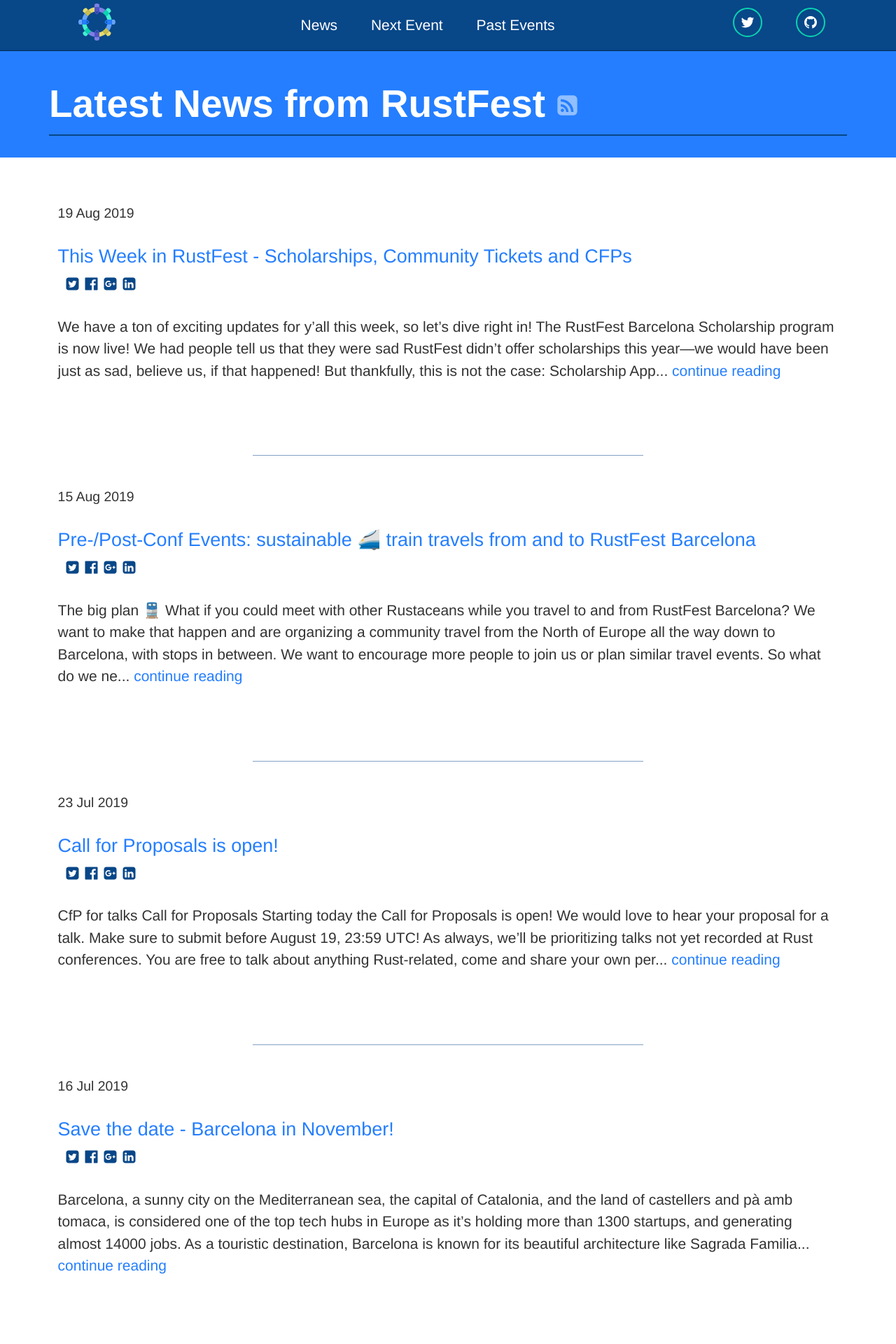
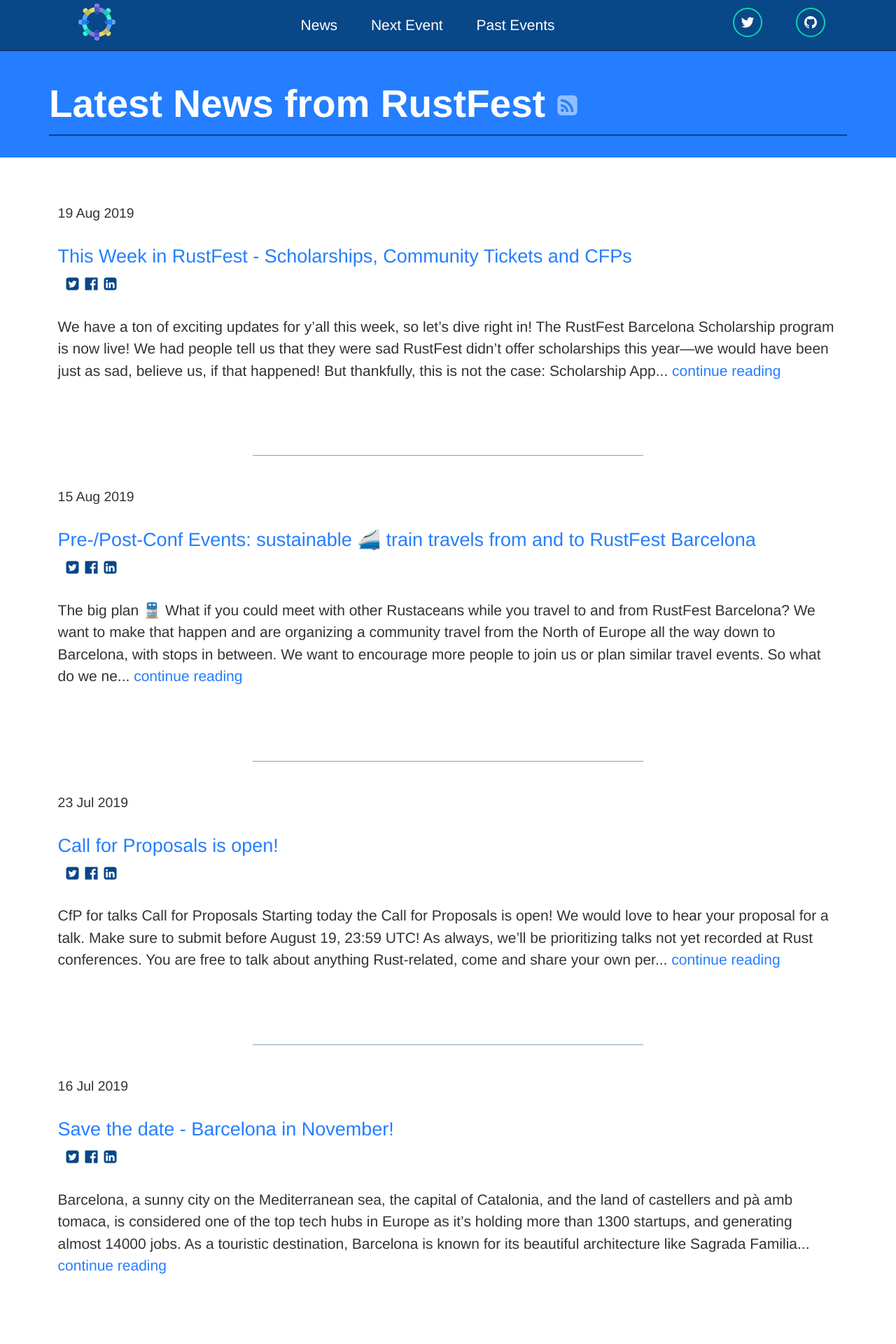
Before and after one commit to RustFestEU/blog.rustfest.eu, a Jekyll site: the page built from index.html, in a window 1280 px wide. Shown: the top 1920 px of the page at 70% size. Built offline with Jekyll 4.4.1, drawn with Linux system fonts in a browser that asks for light colours.

Commit message:
Remove discontinued service

```diff
--- a/_includes/social_share.html
+++ b/_includes/social_share.html
@@ -10,11 +10,6 @@
       </a>
   </li>
   <li>
-      <a href="#" onclick="window.open('https://plus.google.com/share?url={{ url }}', 'newwindow', 'width=600, height=500'); return false;">
-          {% include icons/google-plus-square.svg %}
-      </a>
-  </li>
-  <li>
       <a href="#" onclick="window.open('https://www.linkedin.com/shareArticle?mini=true&url={{ url }}', 'newwindow', 'width=600, height=500'); return false;">
           {% include icons/linkedin.svg %}
       </a>
```
Also changed, not shown: _includes/icons/google-plus-square.svg (deleted), _includes/icons/google-plus.svg (deleted).
